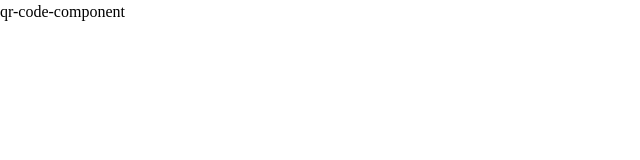
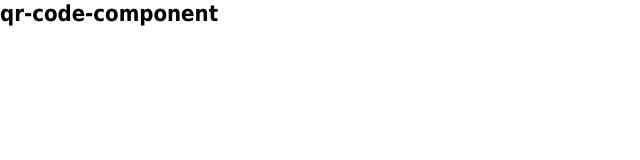
Before and after one commit to vlrnsnk/qr-code-component, a website: page src/index.html in a window 1280 px wide. Shown: the whole page, without its empty margins (0-640 px from the left). Drawn offline with nearby package versions, Linux system fonts and the light colour scheme; files that its build step writes are made by us from their sources.

Commit message:
Add fonts and set up default typography

```diff
--- a/src/sass/base/_fonts.scss
+++ b/src/sass/base/_fonts.scss
@@ -0,0 +1,15 @@
+@font-face {
+  font-family: 'Outfit';
+  font-style: normal;
+  font-weight: 400;
+  src: url('../fonts/outfit-regular.woff2') format('woff2');
+  font-display: swap;
+}
+
+@font-face {
+  font-family: 'Outfit';
+  font-style: normal;
+  font-weight: 700;
+  src: url('../fonts/outfit-bold.woff2') format('woff2');
+  font-display: swap;
+}
--- a/src/sass/base/_typography.scss
+++ b/src/sass/base/_typography.scss
@@ -1,4 +1,8 @@
 body {
-  line-height: 1.5;
+  font-family: 'Outfit', 'Tahoma', sans-serif;
+  font-size: 22px;
+  font-weight: 700;
+  line-height: 120%;
+  letter-spacing: 0;
   -webkit-font-smoothing: antialiased;
 }
```
Also changed, not shown: src/fonts/outfit-bold.woff2 (added), src/fonts/outfit-regular.woff2 (added), src/index.html (indentation only).
